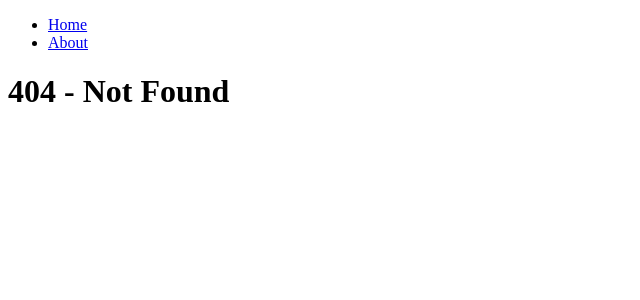
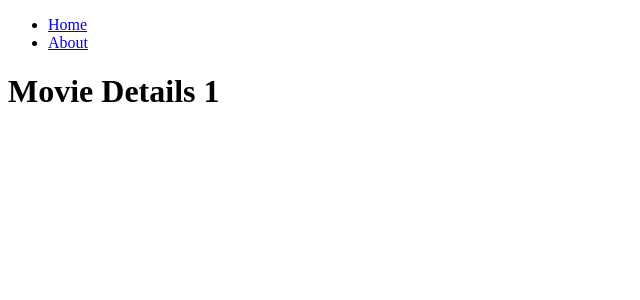
Before and after one commit to dongju93/nextjs-intro-2024, a Next.js app: page /movie/1 in a window 1280 px wide. Before the commit this address had no page. Shown: the top 300 px of the page, without its empty margins (0-640 px from the left). Built offline with nearby package versions, Linux system fonts and the light colour scheme.

Commit message:
#2.9 Dynamic Routes

```diff
--- /dev/null
+++ b/app/(movies)/movie/[id]/page.tsx
@@ -0,0 +1,12 @@
+export default function MovieDetails({
+    params: { id },
+}: {
+    params: { id: string };
+}) {
+    console.log(id);
+    return (
+        <div>
+            <h1>Movie Details {id}</h1>
+        </div>
+    );
+}
```
